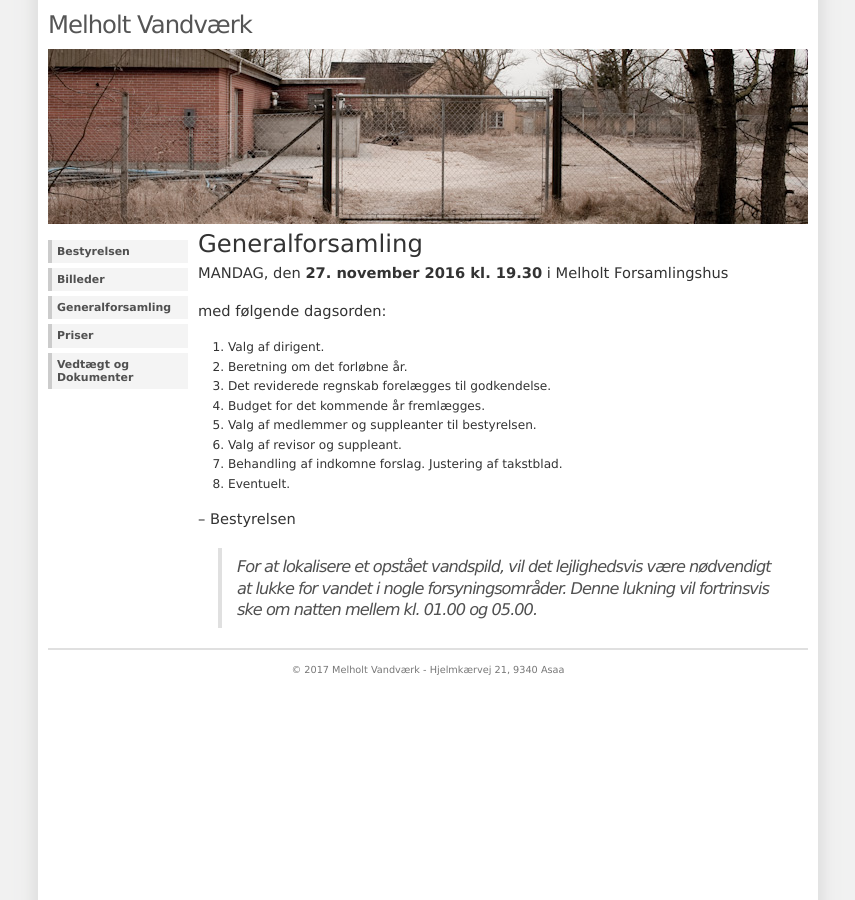
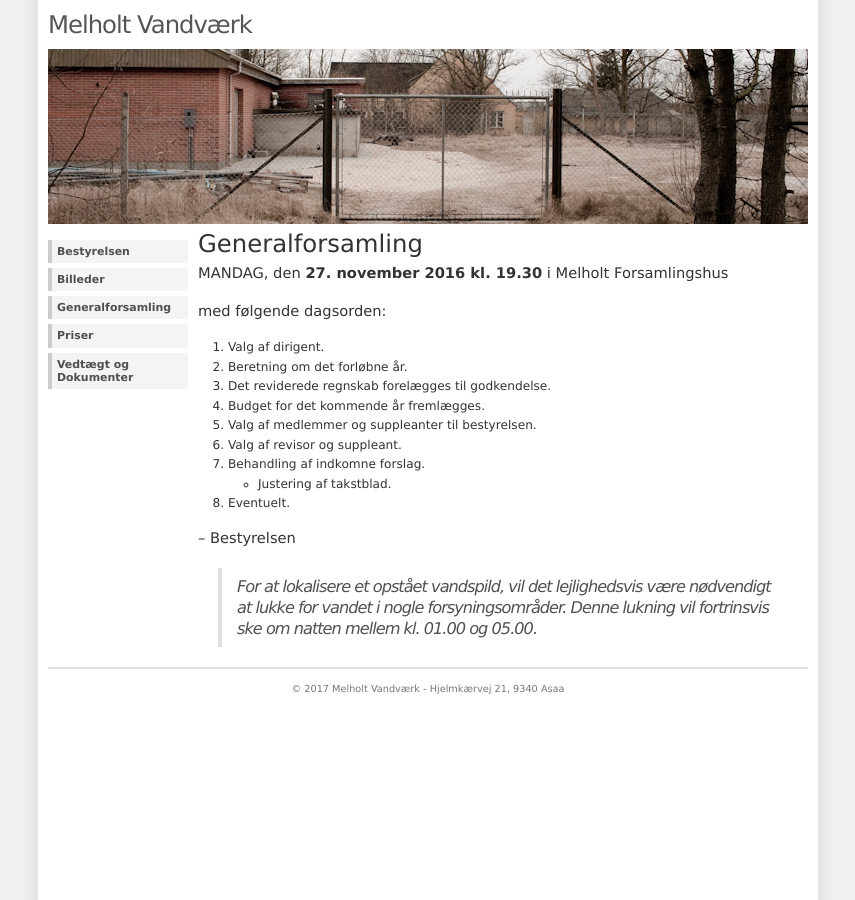
Before and after one commit to Nichlas/melholtvand, a Jekyll site: the page built from index.md, in a window 1280 px wide. Shown: the whole page, without its empty margins (212-1067 px from the left). Built offline with Jekyll 4.4.1, drawn with Linux system fonts in a browser that asks for light colours.

```diff
--- a/index.md
+++ b/index.md
@@ -18,7 +18,7 @@ med følgende dagsorden:
 5. Valg af medlemmer og suppleanter til bestyrelsen.
 6. Valg af revisor og suppleant.
 7. Behandling af indkomne forslag.
-   Justering af takstblad.
+* Justering af takstblad.
 8. Eventuelt.
 
 – Bestyrelsen
```
